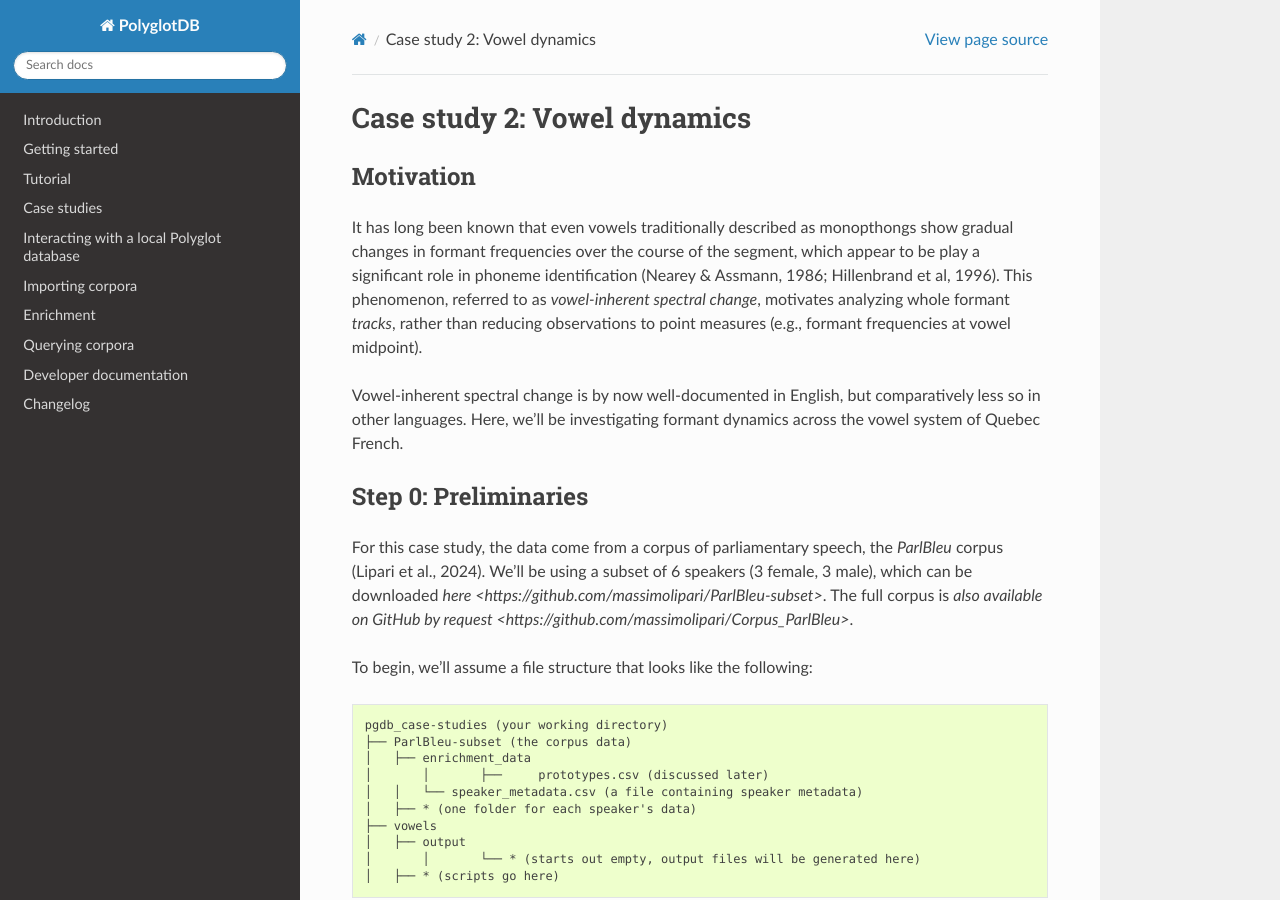
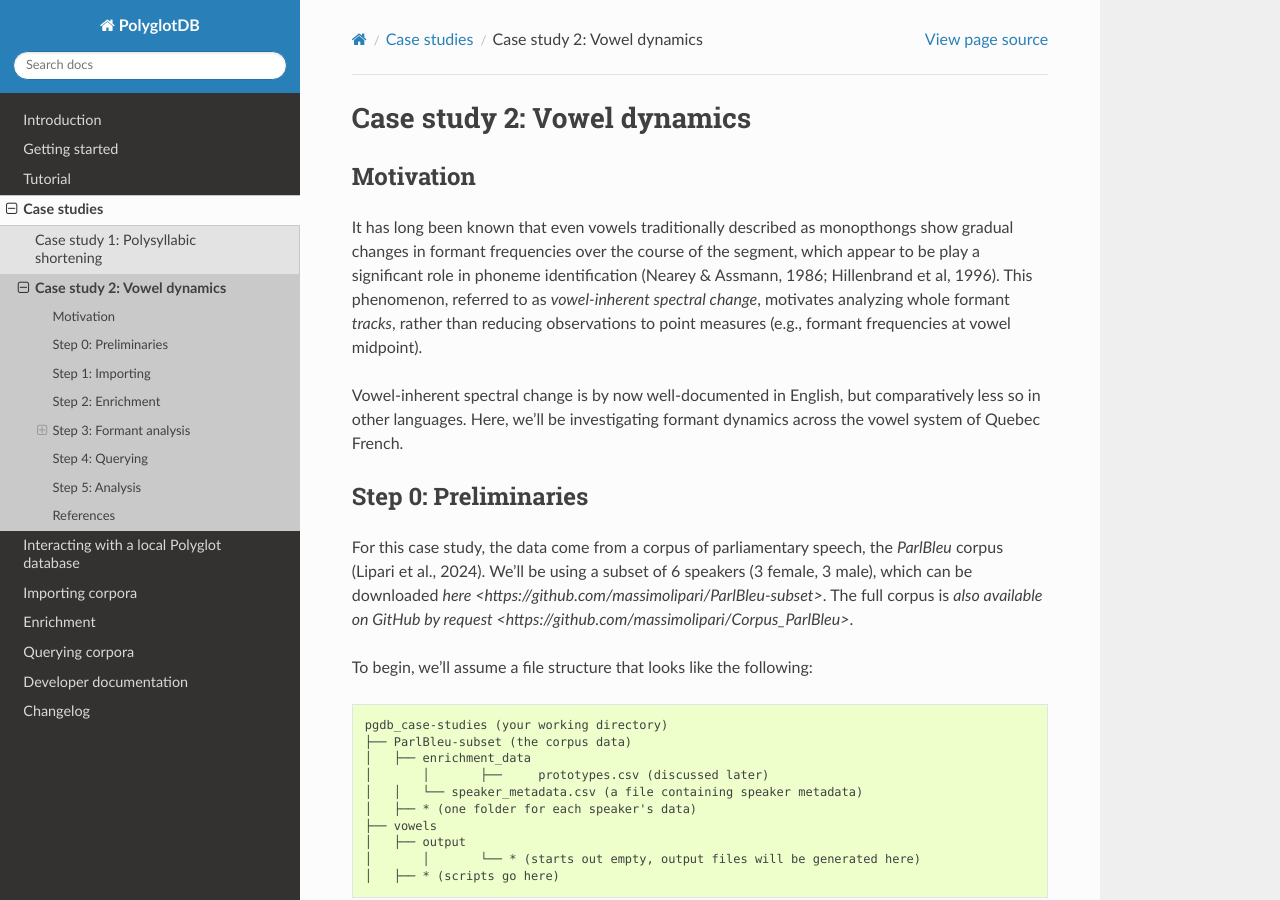
Before and after one commit to MontrealCorpusTools/PolyglotDB, a Sphinx documentation site: the page built from docs/source/case_study_vowel_dynamics.rst, in a window 1280 px wide and 900 px high. Built offline with Sphinx 7.4.7 and the Read the Docs theme 3.1.0, drawn with Linux system fonts in a browser that asks for light colours; the version number could not be read and is left out.

Commit message:
Add vowel case study link

```diff
--- a/docs/source/case_studies.rst
+++ b/docs/source/case_studies.rst
@@ -11,3 +11,4 @@ Contents:
    :maxdepth: 2
 
    case_study_duration.rst
+   case_study_vowel_dynamics.rst
--- a/docs/source/case_study_vowel-dynamics.rst
+++ b/docs/source/case_study_vowel_dynamics.rst
@@ -1,4 +1,4 @@
-.. _case_study_duration:
+.. _case_study_vowel_dynamics:
 
 ****************************
 Case study 2: Vowel dynamics
```
